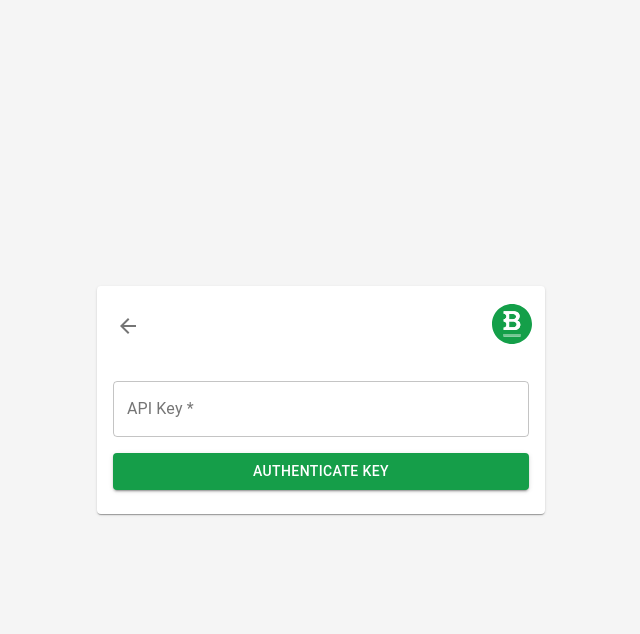
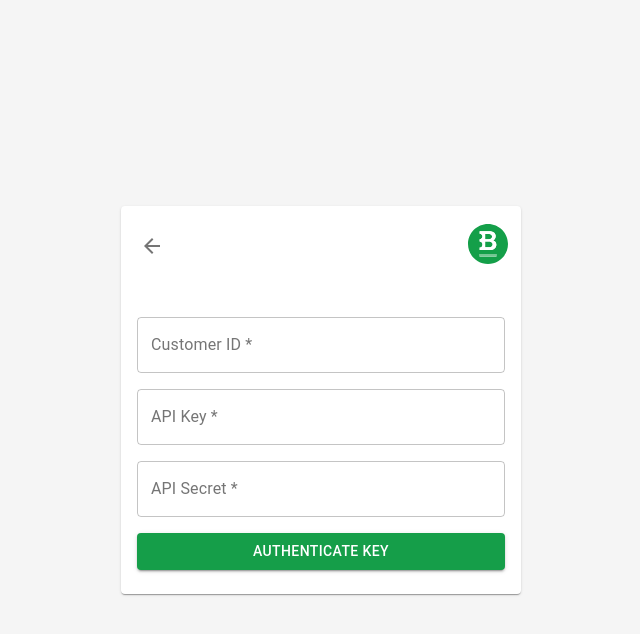
Before and after one commit to nawabgit/crypto-purchaser, a React (Create React App) app in the folder crypto-app/: page / in a window 1280 px wide. Both pictures are taken after a click on the button "LOG INTO BITSTAMP". Shown: the top 634 px of the page, without its empty margins (319-959 px from the left). Built offline with nearby package versions, Linux system fonts and the light colour scheme.

Commit message:
added extra text fields to cards

```diff
--- a/crypto-app/src/app.tsx
+++ b/crypto-app/src/app.tsx
@@ -20,10 +20,11 @@ import {
   Fade,
   CardHeader,
   IconButton,
-  TextField,
+  TextField as MuiTextField,
 } from "@material-ui/core";
 
 const Button = muiStyled(MuiButton)(spacing);
+const TextField = muiStyled(MuiTextField)(spacing);
 
 const BackgroundContainer = styled.div`
   display: flex;
@@ -39,6 +40,10 @@ const PickCompanyCard = styled(Card)`
   flex-direction: column;
   align-items: center;
   min-width: 400px;
+`;
+
+const CardContentContainer = styled.div`
+  width: 400px;
 `;
 
 const CompanyLogo = styled(CardMedia)`
@@ -102,7 +107,7 @@ export function App() {
           )}
           {mode == "Bitstamp" && (
             <Fade timeout={2000} in={true}>
-              <div>
+              <CardContentContainer>
                 <CardHeader
                   avatar={
                     <IconButton
@@ -127,21 +132,35 @@ export function App() {
                 ></CardHeader>
                 <CardContent>
                   <TextField
+                    mt={2}
+                    label="Customer ID *"
+                    variant="outlined"
+                    fullWidth
+                  />
+                  <TextField
+                    mt={2}
                     label="API Key *"
-                    fullWidth
                     variant="outlined"
                     type="password"
+                    fullWidth
+                  />
+                  <TextField
+                    mt={2}
+                    label="API Secret *"
+                    variant="outlined"
+                    type="password"
+                    fullWidth
                   />
                   <Button mt={2} fullWidth variant="contained" color="primary">
                     Authenticate Key
                   </Button>
                 </CardContent>
-              </div>
+              </CardContentContainer>
             </Fade>
           )}
           {mode == "Coinbase" && (
             <Fade timeout={2000} in={true}>
-              <div>
+              <CardContentContainer>
                 <CardHeader
                   avatar={
                     <IconButton
@@ -168,11 +187,18 @@ export function App() {
                 ></CardHeader>
                 <CardContent>
                   <TextField
+                    mt={2}
                     label="API Key *"
-                    fullWidth
                     variant="outlined"
                     type="password"
-                    color="secondary"
+                    fullWidth
+                  />
+                  <TextField
+                    mt={2}
+                    label="API Secret *"
+                    variant="outlined"
+                    type="password"
+                    fullWidth
                   />
                   <Button
                     mt={2}
@@ -183,7 +209,7 @@ export function App() {
                     Authenticate Key
                   </Button>
                 </CardContent>
-              </div>
+              </CardContentContainer>
             </Fade>
           )}
         </PickCompanyCard>
```
